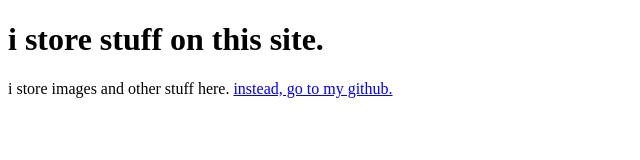
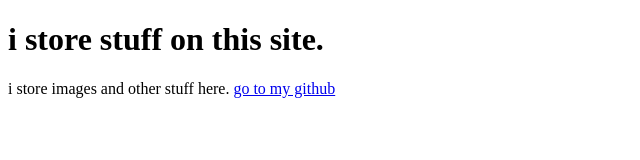
Before and after one commit to woofledev/woofledev.github.io, a plain HTML site: page index.html in a window 1280 px wide. Shown: the full height of the page, 0-640 px from the left. Drawn offline with Linux system fonts and the light colour scheme.

Commit message:
Update index.html

```diff
--- a/index.html
+++ b/index.html
@@ -4,10 +4,10 @@
     <meta charset="UTF-8">
     <meta http-equiv="X-UA-Compatible" content="IE=edge">
     <meta name="viewport" content="width=device-width, initial-scale=1.0">
-    <title>feliscatusdev's storage thing</title>
+    <title>woofledev's storage thing</title>
 </head>
 <body>
     <h1>i store stuff on this site.</h1>
-    <p>i store images and other stuff here. <a href="https://github.com/feliscatusdev">instead, go to my github.</a></p>
+    <p>i store images and other stuff here. <a href="https://github.com/woofledev">go to my github</a></p>
 </body>
 </html>
```
